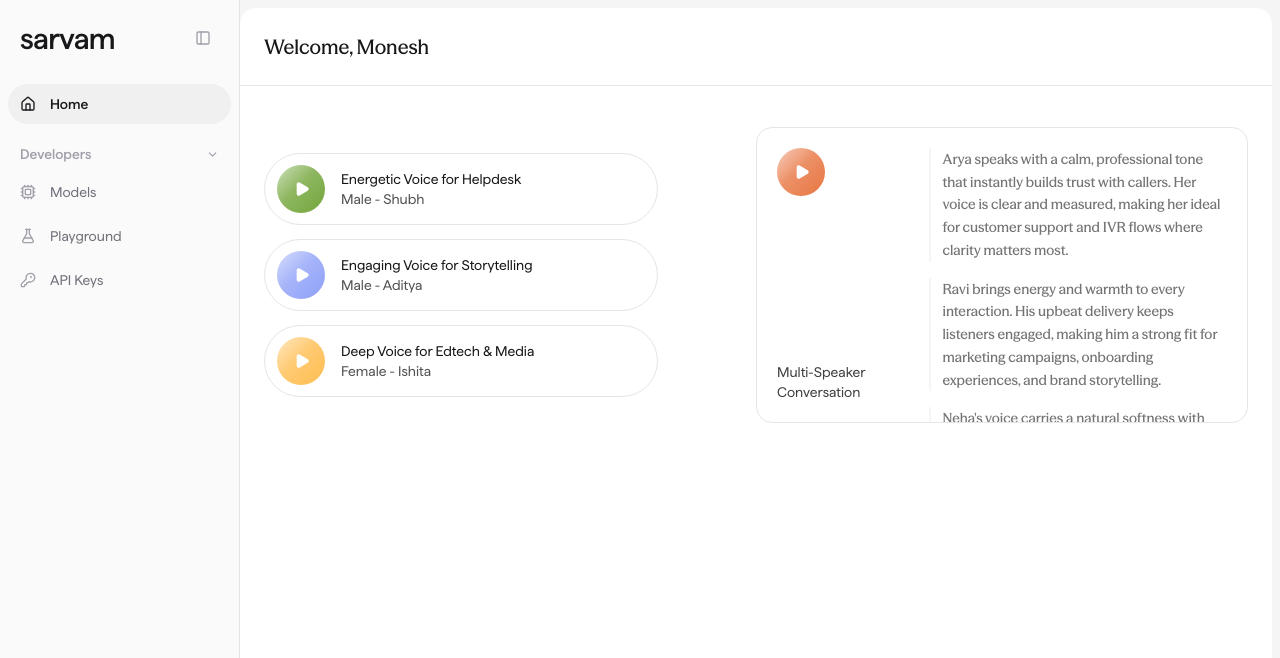
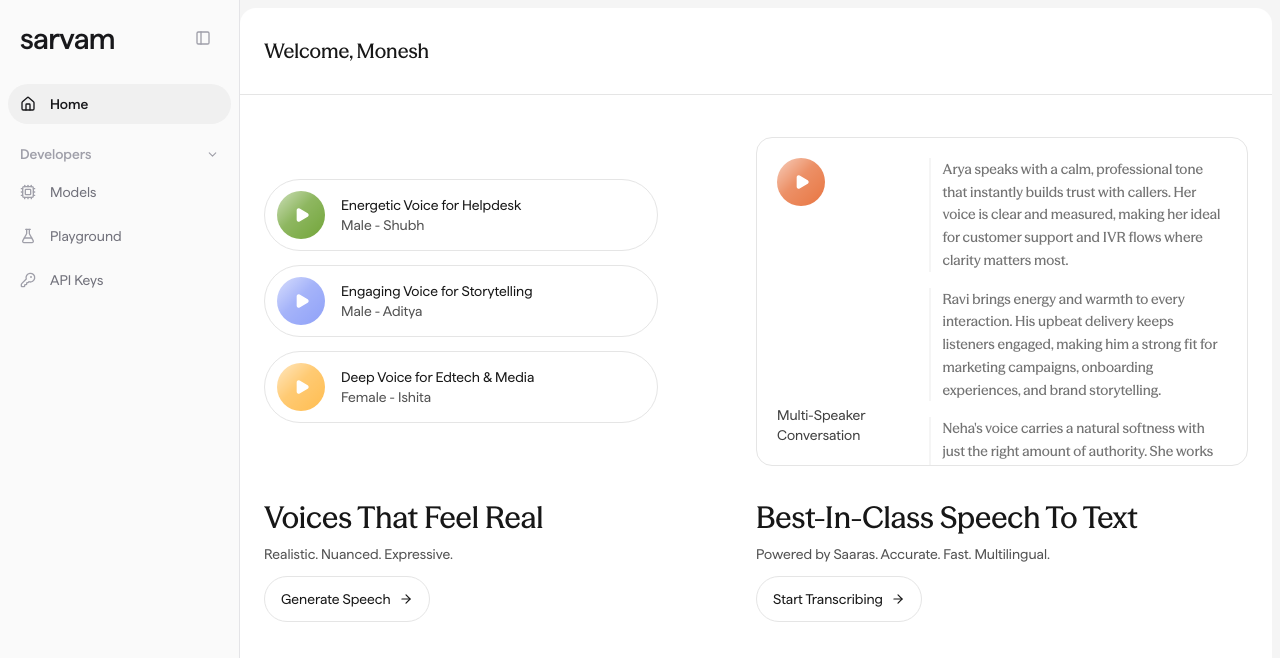
Before and after one commit to 2201monesh/sarvam-redesign, a Next.js app: page /home in a window 1280 px wide. Shown: the top 658 px of the page. Built offline with nearby package versions, Linux system fonts and the light colour scheme.

Commit message:
feat(home): add cta text section in home

```diff
--- a/app/(dashboard)/home/page.tsx
+++ b/app/(dashboard)/home/page.tsx
@@ -1,6 +1,7 @@
 import HomeHeader from "@/modules/home/HomeHeader";
 import VoicesList from "@/modules/home/VoicesList";
 import ConversationCard from "@/modules/home/ConversationCard";
+import { ArrowRight } from "lucide-react";
 
 export default function HomePage() {
   return (
@@ -10,6 +11,24 @@ export default function HomePage() {
         <VoicesList />
         <ConversationCard />
       </div>
+      <div className="flex w-full pt-4">
+        <div className="w-[50%] pl-6">
+          <p className="text-3xl font-season-mix font-medium capitalize">Voices that feel real</p>
+          <p className="text-neutral-600 text-sm mt-2">Realistic. Nuanced. Expressive.</p>
+          <button className="flex items-center gap-2 border border-neutral-200 hover:border-neutral-300 cursor-pointer rounded-full px-4 py-3 mt-3 text-sm">
+            Generate Speech
+            <ArrowRight size={14} />
+          </button>
+        </div>
+        <div className="w-[50%] pr-6">
+          <p className="text-3xl font-season-mix font-medium capitalize">Best-in-class Speech to Text</p>
+          <p className="text-neutral-600 text-sm mt-2">Powered by Saaras. Accurate. Fast. Multilingual.</p>
+          <button className="flex items-center gap-2 border border-neutral-200 hover:border-neutral-300 cursor-pointer rounded-full px-4 py-3 mt-3 text-sm">
+            Start Transcribing
+            <ArrowRight size={14} />
+          </button>
+        </div>
+      </div>
     </div>
   );
 }
```
